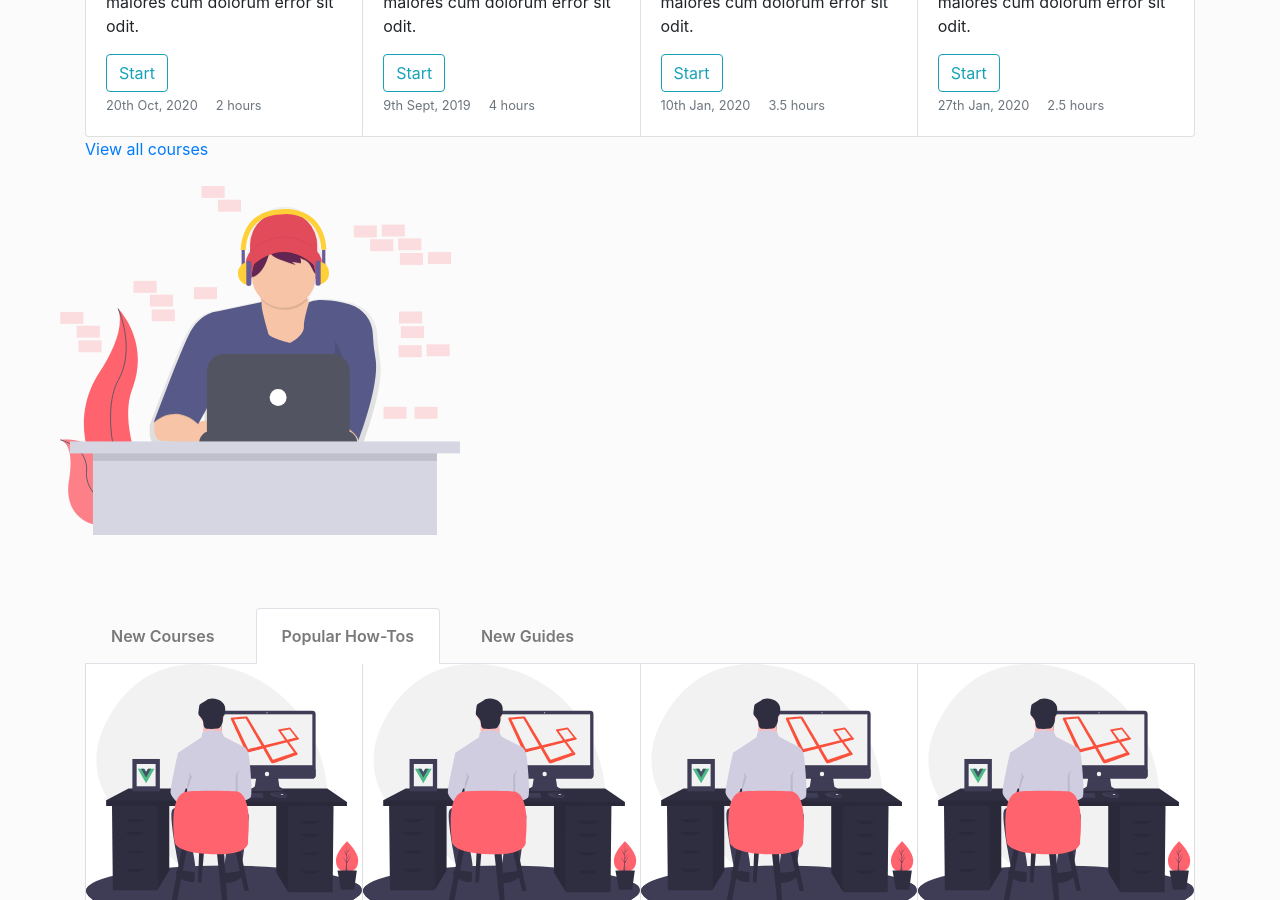
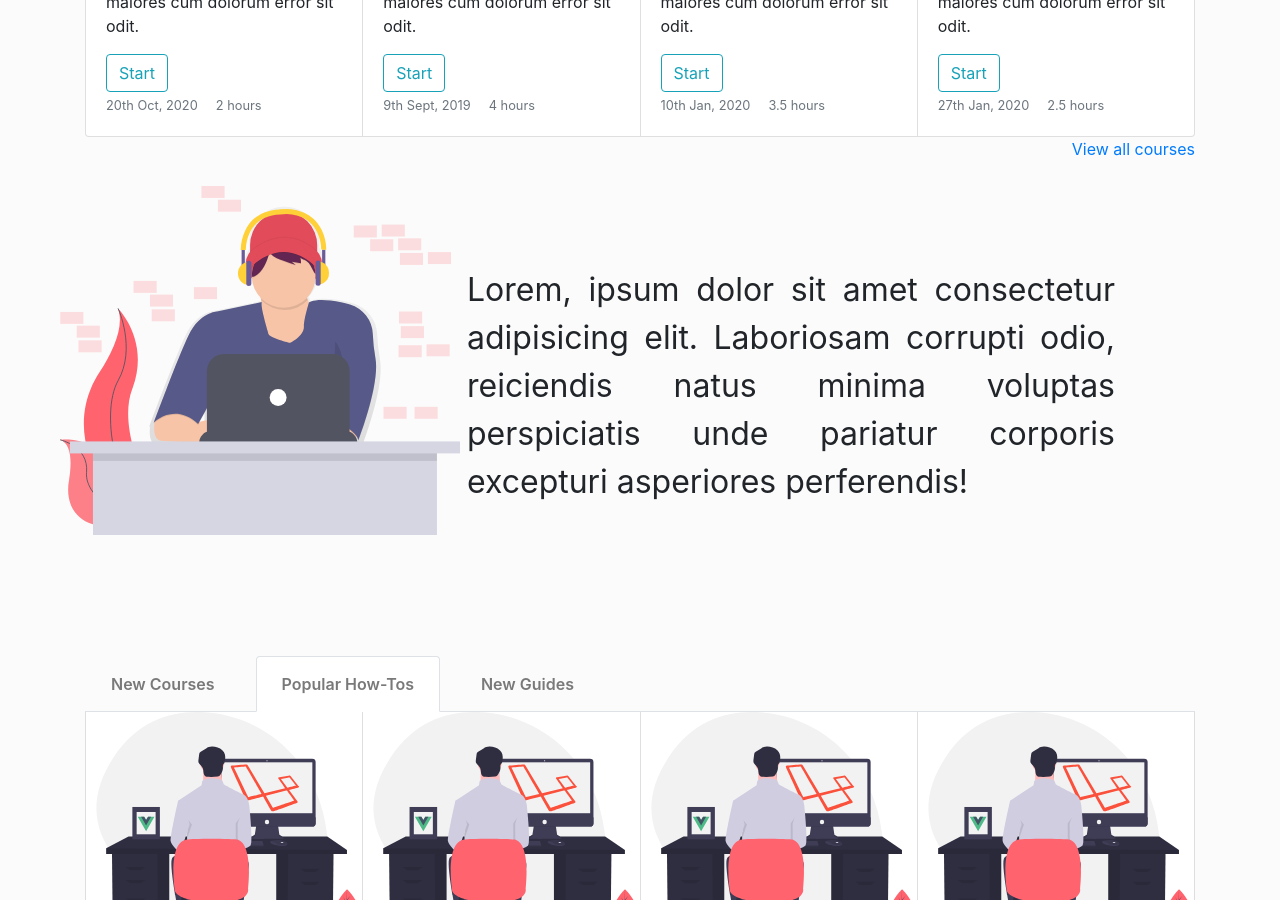
Before and after one commit to jbdanquah2/webtuitor-ng, an Angular app: page /home in a window 1280 px wide. Shown: the part 1900-2800 px from the top of the page. Built offline with nearby package versions, Linux system fonts and the light colour scheme.

Commit message:
added new sections in ads

```diff
--- a/package.json
+++ b/package.json
@@ -3,7 +3,7 @@
   "version": "0.0.0",
   "scripts": {
     "ng": "ng",
-    "start": "ng serve",
+    "start": "node server.js",
     "build": "ng build",
     "test": "ng test",
     "lint": "ng lint",
--- a/src/app/webtuitor/webtuitor.component.css
+++ b/src/app/webtuitor/webtuitor.component.css
@@ -94,6 +94,13 @@ summary {
 
 @media only screen and (min-width: 720px) {
 
+    .contentAds {
+        margin: 0 auto;
+        font-size: xx-large;
+        margin: 100px 0 0 0;
+        padding: 5px 80px 5px 2px;
+        text-align: justify;
+    }
     .demo-img {
         margin-top: 100px;
         margin-left: 0px !important;
@@ -130,7 +137,4 @@ summary {
     #top-search-box {
         display: none;
     }
-
-
-
 }
--- a/src/app/webtuitor/webtuitor.component.html
+++ b/src/app/webtuitor/webtuitor.component.html
@@ -8,8 +8,9 @@
           <br>
           <a href=""><button class="btn btn-md btn-outline-dark mt-3">Get Started!</button></a>
         </h4>
-        <img class="postion-fixed demo-img d-lg-none d-sm-block mb-4" src="../../assets/img/undraw_pair_programming_njlp.svg" alt="">
-        <details open >
+        <img class="postion-fixed demo-img d-lg-none d-sm-block mb-4"
+          src="../../assets/img/undraw_pair_programming_njlp.svg" alt="">
+        <details open>
           <summary class="mt-3">How it works</summary>
           <div class="guide">
             <h3 class="px-5" id="howitworks">How it works</h3>
@@ -26,13 +27,14 @@
         <a href=""><button class="btn btn-sm btn-outline-dark">Get Started!</button></a>
       </div>
       <div class="col-md-6">
-        <img class="postion-fixed demo-img d-none d-lg-block" src="../../assets/img/undraw_pair_programming_njlp.svg" alt="">
+        <img class="postion-fixed demo-img d-none d-lg-block" src="../../assets/img/undraw_pair_programming_njlp.svg"
+          alt="">
       </div>
     </div>
   </div>
 
 
-  <div id="newCourses" class="container">
+  <div id="newCourses" class="container mb-5">
     <div class="row">
       <div class="col-md-12">
         <ul class="nav nav-tabs mt-5">
@@ -47,10 +49,19 @@
           </li>
         </ul>
         <course-tab></course-tab>
-        <a href="">View all courses</a>
+        <a class="float-right" href="/courses">View all courses</a>
       </div>
-      <div class="col-md-3">
+    </div>
+    <div class="row">
+      <div class="col-md-4">
         <img class="demo-img2" src="../../assets/img/undraw_coding_6mjf.svg" alt="">
+      </div>
+      <div class="col-md-8">
+        <div class="contentAds">
+          Lorem, ipsum dolor sit amet consectetur adipisicing elit. Laboriosam
+          corrupti odio, reiciendis natus minima voluptas perspiciatis unde pariatur corporis excepturi asperiores
+          perferendis!
+        </div>
       </div>
     </div>
   </div>
@@ -69,9 +80,19 @@
           </li>
         </ul>
         <howto-tab></howto-tab>
+        <a class="float-right" href="/how-to">View all courses</a>
       </div>
-      <div class="col-md-3">
+    </div>
+    <div class="row">
+      <div class="col-md-4">
         <img class="demo-img2" src="../../assets/img/undraw_coding_6mjf.svg" alt="">
+      </div>
+      <div class="col-md-8">
+        <div class="contentAds">
+          Lorem, ipsum dolor sit amet consectetur adipisicing elit. Laboriosam
+          corrupti odio, reiciendis natus minima voluptas perspiciatis unde pariatur corporis excepturi asperiores
+          perferendis!
+        </div>
       </div>
     </div>
   </div>
```
Also changed, not shown: 3 other files (tests, documents, lock files or other folders).
